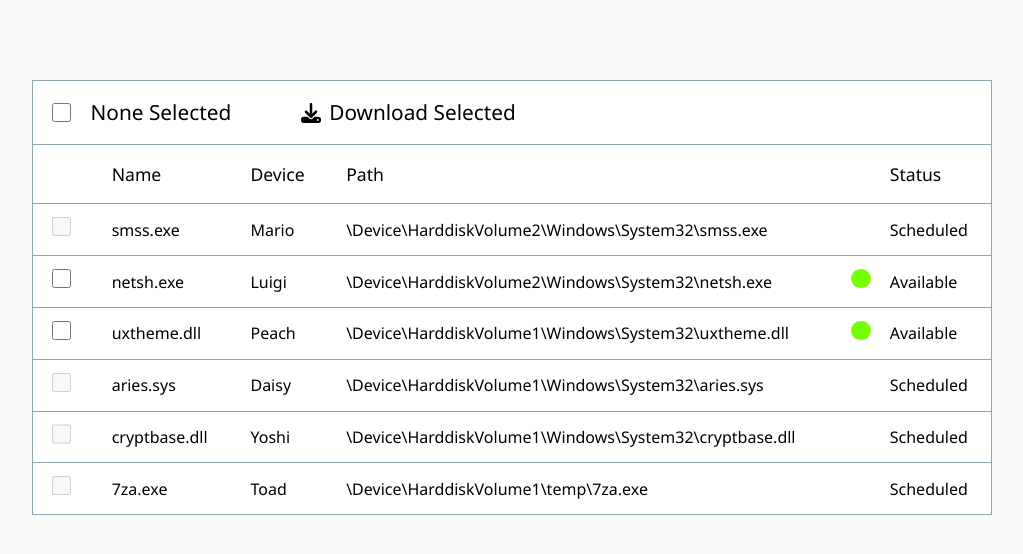
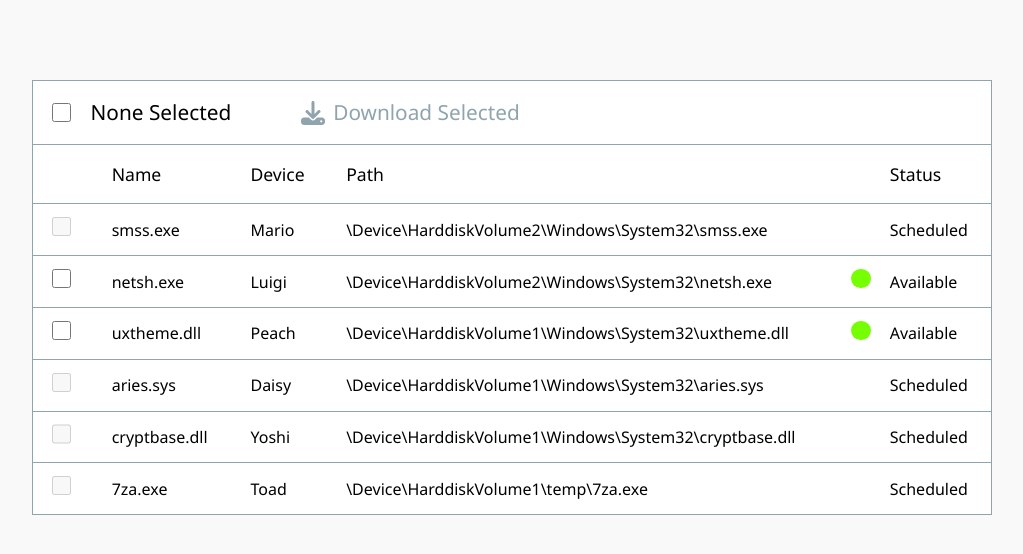
Before and after one commit to Lumlicious/vite-data-table, a React (Vite) app: page / in a window 1280 px wide. Shown: the top 554 px of the page, without its empty margins (128-1151 px from the left). Built offline with nearby package versions, Linux system fonts and the light colour scheme.

Commit message:
Adding download functionality

```diff
--- a/src/components/data-table/DataTable.tsx
+++ b/src/components/data-table/DataTable.tsx
@@ -60,6 +60,16 @@ const DataTable = ({ data }: IDataTableProps) => {
     setSelectedRows(newSelectedRows);
   };
 
+  const handleDownload = () => {
+    let message = ``;
+    if (selectedRows.size) {
+      for (const index of selectedRows) {
+        message += `${data[index].device} - ${data[index].path} \n`;
+      }
+      alert(message);
+    }
+  };
+
   useEffect(() => {
     if (selectedRows.size === data.length) {
       setSelectAll(true);
@@ -96,17 +106,19 @@ const DataTable = ({ data }: IDataTableProps) => {
           />
         </label>
         <div className="action-bar__selected">{getSelectedCount()}</div>
-        <button className="action-bar__button" type="button">
-          <div className="action-bar__button-icon">
+        <button
+          className="action-bar__button"
+          type="button"
+          onClick={handleDownload}
+          disabled={!selectedRows.size}
+        >
           <svg
+            className="action-bar__button-icon"
             xmlns="http://www.w3.org/2000/svg"
             viewBox="0 0 512 512"
-              width="20px"
-              height="20px"
           >
             <path d="M288 32c0-17.7-14.3-32-32-32s-32 14.3-32 32V274.7l-73.4-73.4c-12.5-12.5-32.8-12.5-45.3 0s-12.5 32.8 0 45.3l128 128c12.5 12.5 32.8 12.5 45.3 0l128-128c12.5-12.5 12.5-32.8 0-45.3s-32.8-12.5-45.3 0L288 274.7V32zM64 352c-35.3 0-64 28.7-64 64v32c0 35.3 28.7 64 64 64H448c35.3 0 64-28.7 64-64V416c0-35.3-28.7-64-64-64H346.5l-45.3 45.3c-25 25-65.5 25-90.5 0L165.5 352H64zm368 56a24 24 0 1 1 0 48 24 24 0 1 1 0-48z" />
           </svg>
-          </div>
           Download Selected
         </button>
       </div>
--- a/src/styles/data-table.scss
+++ b/src/styles/data-table.scss
@@ -53,6 +53,14 @@
       text-align: right;
     }
   }
+
+  &__checkbox {
+    cursor: pointer;
+
+    &:disabled {
+      cursor: not-allowed;
+    }
+  }
 }
 
 .action-bar {
@@ -65,6 +73,7 @@
 
   &__checkbox {
     margin: 1rem 1.2rem;
+    cursor: pointer;
   }
 
   &__button {
@@ -78,10 +87,18 @@
     &:hover {
       color: var(--blue);
     }
+
+    &:disabled {
+      pointer-events: none;
+      color: var(--blue-gray-300);
+      fill: var(--blue-gray-300);
+    }
   }
 
   &__button-icon {
     padding-right: 0.5rem;
+    height: 2rem;
+    width: 2rem;
   }
 }
 
```
Also changed, not shown: 1 other file (tests, documents, lock files or other folders). Lines whose indentation alone changed are shown as unchanged.
